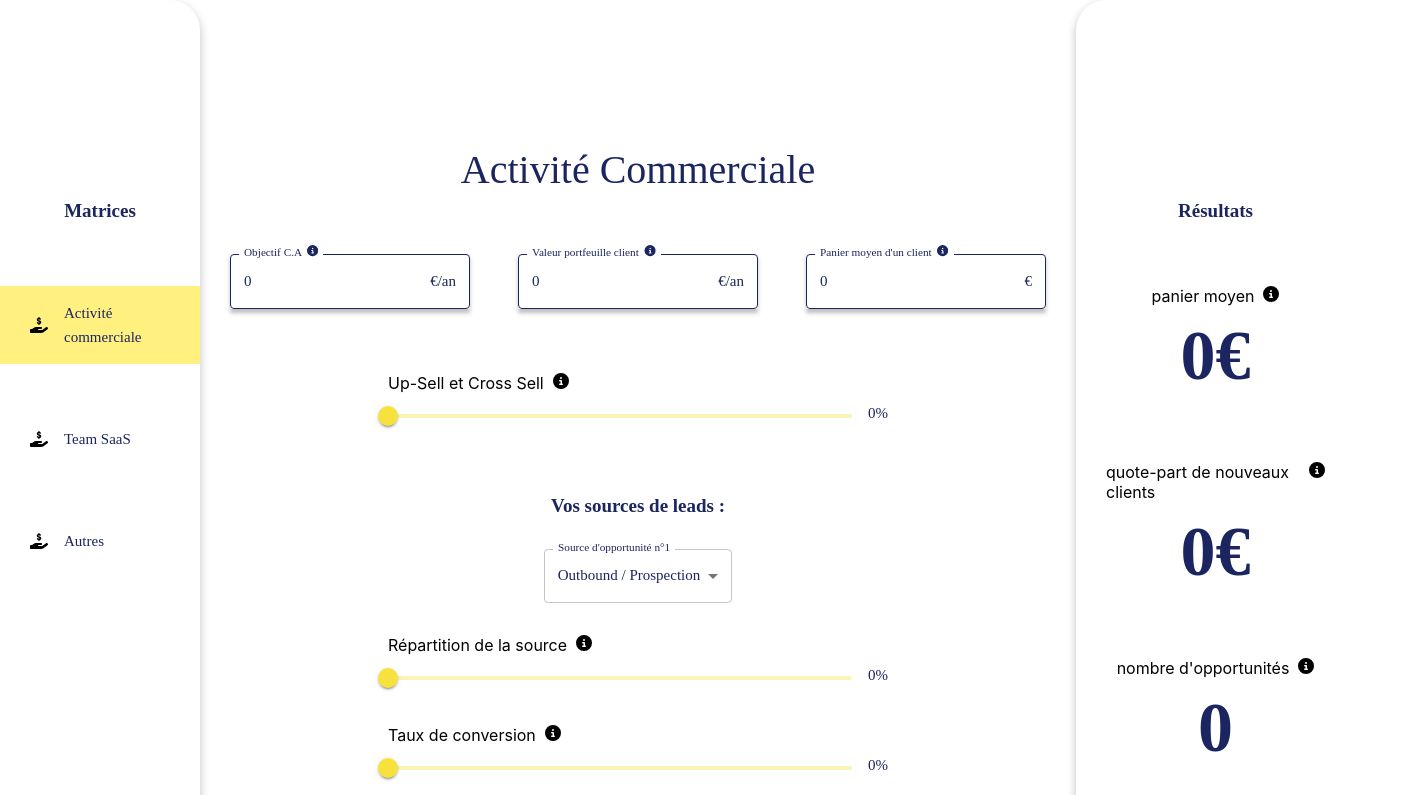
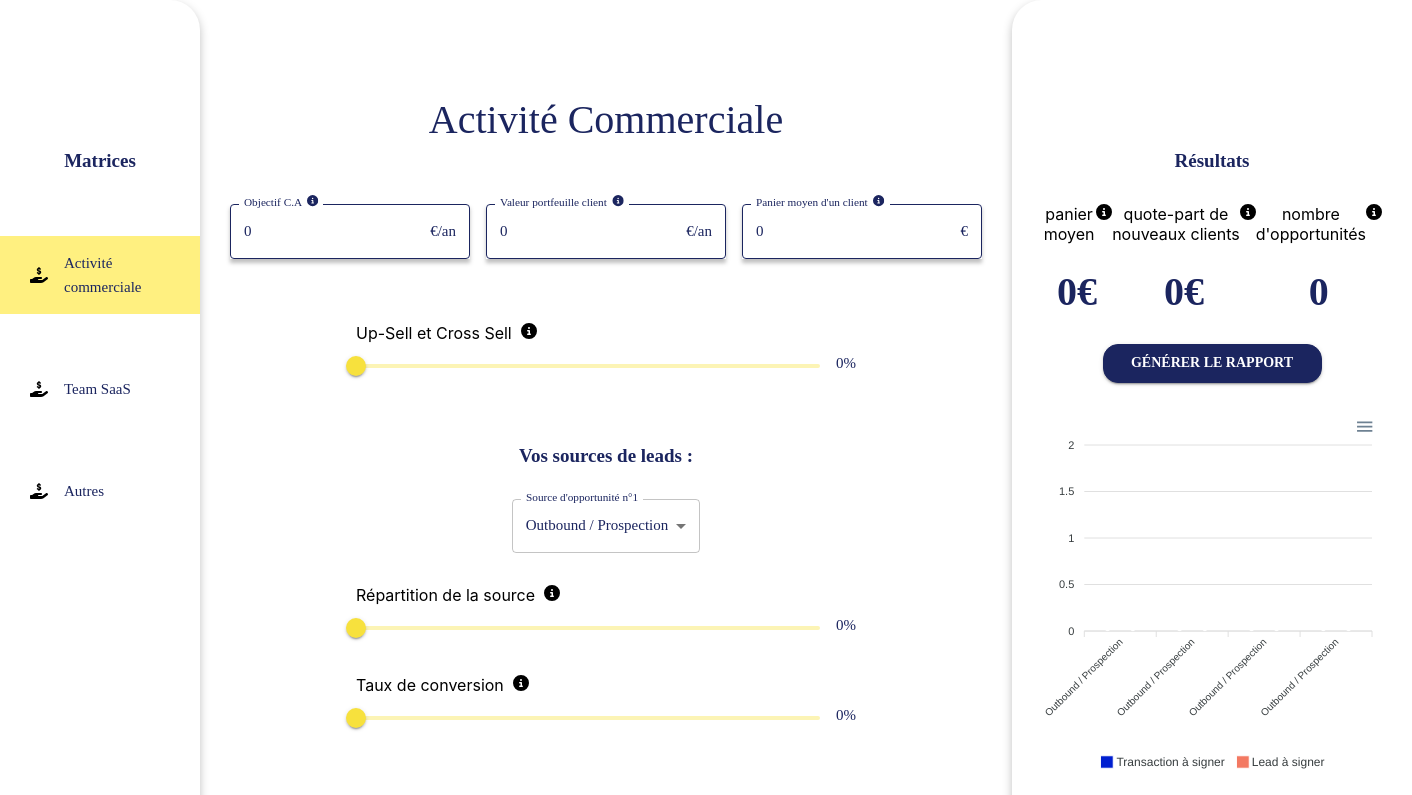
Before and after one commit to cleYuzuCorp/Matrice-Sales, a React (Create React App) app: page / in a window 1280 px wide. Shown: the top 795 px of the page, 1412 px wide, since content can reach past the window. Built offline with nearby package versions, Linux system fonts and the light colour scheme.

Commit message:
pop-in and graph

```diff
--- a/package.json
+++ b/package.json
@@ -17,7 +17,9 @@
     "@types/node": "^16.18.62",
     "@types/react": "^18.2.37",
     "@types/react-dom": "^18.2.15",
+    "apexcharts": "^3.44.2",
     "react": "^18.2.0",
+    "react-apexcharts": "^1.4.1",
     "react-dom": "^18.2.0",
     "react-router-dom": "^6.19.0",
     "react-scripts": "5.0.1",
--- /dev/null
+++ b/src/components/atoms/a-check.tsx
@@ -0,0 +1,37 @@
+import { Checkbox, FormControl, FormControlLabel, Stack } from "@mui/material"
+import { useState } from "react"
+import theme from "../../theme"
+
+const ACheck = (props: { label: string, error?: string }) => {
+
+    const { label, error } = props
+
+    const [checked, setChecked] = useState(false)
+
+    const handleCheckChange = (event: React.ChangeEvent<HTMLInputElement>) => {
+        setChecked(event.target.checked)
+    }
+    return (
+        <Stack>
+            <FormControlLabel
+                label={label + '*'}
+                control={
+                    <Checkbox
+                        value={checked}
+                        onChange={handleCheckChange}
+                        sx={{
+                            color: error && checked === false ? theme.palette.error.main : "inherit"
+                        }}
+                    />
+                }
+                sx={{
+                    '& .MuiFormControlLabel-label': {
+                        color: error && checked === false ? theme.palette.error.main : "inherit"
+                    }
+                }}
+            />
+        </Stack>
+    )
+}
+
+export default ACheck
--- a/src/components/molecules/m-input-text.tsx
+++ b/src/components/molecules/m-input-text.tsx
@@ -1,9 +1,9 @@
 import { Stack, TextField } from "@mui/material"
 import ALabel from "../atoms/a-label"
 
-const MInputText= (props: { type: string, label: string, value?: string, onChange?: (value: string) => void }) => {
+const MInputText= (props: { type: string, label: string, error?: string, value?: string, onChange?: (value: string) => void }) => {
 
-    const { type, label, value, onChange } = props
+    const { type, label, error, value, onChange } = props
 
     const handleChange = (event: React.ChangeEvent<HTMLInputElement>) => {
         const newValue = event.target.value
@@ -14,14 +14,14 @@ const MInputText= (props: { type: string, label: string, value?: string, onChang
         <Stack>
             <TextField
                 type={type === 'email' ? 'email' : 'text'}
+                required={true}
                 value={value}
                 onChange={handleChange}
-                InputLabelProps={{
-                    shrink: true
-                }}
-                label={<ALabel label={label} />}
+                label={label}
+                error={error && value === '' ? true : false}
+                helperText={error && value === '' ? error : null}
                 sx={{
-                    boxShadow: '0px 4px 4px 0px rgba(0, 0, 0, 0.25)'
+                    boxShadow: error && value === '' ? 'none' : '0px 4px 4px 0px rgba(0, 0, 0, 0.25)'
                 }}
             />
         </Stack>
--- a/src/components/molecules/m-kpi.tsx
+++ b/src/components/molecules/m-kpi.tsx
@@ -9,7 +9,7 @@ const MKpi = (props: { label: string, description: string, data: number, devise?
     return (
         <Stack spacing={1} alignItems="center">
             <ALabel label={label} description={description} />
-            <Typography variant="h2" sx={{ color: theme.palette.text.primary }}>
+            <Typography variant="h3" sx={{ fontWeight: 700 }}>
                 {data}{devise}
             </Typography>
         </Stack>
--- a/src/components/organisms/o-form-buisness-activity.tsx
+++ b/src/components/organisms/o-form-buisness-activity.tsx
@@ -1,5 +1,5 @@
 import { FormControl, InputLabel, MenuItem, Select, SelectChangeEvent, Slide, Stack, Step, StepLabel, Stepper, Typography, useMediaQuery, useTheme } from "@mui/material"
-import MInput from "../molecules/m-input-number"
+import MInputNumber from "../molecules/m-input-number"
 import MSlider from "../molecules/m-slider"
 import { FC, useEffect, useRef, useState } from "react"
 import AButton from "../atoms/a-button"
@@ -154,8 +154,8 @@ const OFormBuisnessActivity: FC<OFormBusinessActivityProps> = ({ onDataSubmit })
                 Activité Commerciale
             </Typography>
 
-            <Stack spacing={6} direction={{ xs: 'column', md: 'row' }}>
-                {inputs.map((input) => <MInput
+            <Stack spacing={2} direction={{ xs: 'column', md: 'row' }}>
+                {inputs.map((input) => <MInputNumber
                     label={input.label}
                     devise={input.devise}
                     description={input.description}
--- a/src/components/organisms/o-results.tsx
+++ b/src/components/organisms/o-results.tsx
@@ -1,9 +1,11 @@
-import { Modal, Stack, Typography } from "@mui/material"
+import { FormControl, InputLabel, MenuItem, Modal, Select, SelectChangeEvent, Stack, Typography } from "@mui/material"
 import MKpi from "../molecules/m-kpi"
 import { useEffect, useState } from "react"
 import AButton from "../atoms/a-button"
 import MInputText from "../molecules/m-input-text"
 import theme from "../../theme"
+import ACheck from "../atoms/a-check"
+import Chart from "react-apexcharts"
 
 const OResults = (props: { data: any }) => {
 
@@ -12,22 +14,63 @@ const OResults = (props: { data: any }) => {
     const [averrageBasket, setAverrageBasket] = useState<number>(0)
     const [share, setShare] = useState<number>(0)
     const [opportunities, setOpportunities] = useState<number>(0)
+    const [stepValues, setStepValues] = useState<Array<{ label: string, valueDeal: number, valueLead: number }>>()
+    const [stepLabel, setStepLabel] = useState<Array<string>>([])
+    const [stepDealValues, setStepDealValues] = useState<Array<number>>([])
+    const [stepLeadValues, setStepLeadValues] = useState<Array<number>>([])
 
     const [openModal, setOpenModal] = useState<boolean>(false)
     const [firstName, setFirstName] = useState<string>('')
     const [lastName, setLastName] = useState<string>('')
     const [phone, setPhone] = useState<string>('')
     const [email, setEmail] = useState<string>('')
+    const [role, setRole] = useState<string>('commercial')
+
+    const [errors, setErrors] = useState<string>('')
 
     useEffect(() => {
         if (data) {
-            setAverrageBasket(Math.ceil(data.averrageBasket + (data.averrageBasket * (data.sell / 100))))
-            setShare(Math.ceil(data.goal - data.wallet))
+            setAverrageBasket(Math.round(data.averrageBasket + (data.averrageBasket * (data.sell / 100))))
+            setShare(Math.round(data.goal - data.wallet))
             if (averrageBasket !== 0) {
-                setOpportunities(Math.ceil(share / averrageBasket))
+                setOpportunities(Math.round(share / averrageBasket))
+            }
+
+            const newStepLabel = data.stepValues.map((stepValue: { source: string }) => stepValue.source);
+
+            const newStepDealValues = data.stepValues.map((stepValue: { distribution: number }) => {
+                if (stepValue && stepValue.distribution !== undefined) {
+                    const valueDeal = Math.round(opportunities * (stepValue.distribution / 100));
+                    return valueDeal;
+                }
+                return 0;
+            });
+
+            const newStepLeadValues = data.stepValues.map((stepValue: { distribution: number, conversionRateStep: number }) => {
+                if (stepValue && stepValue.distribution !== undefined && stepValue.conversionRateStep !== undefined) {
+                    const valueLead = Math.round(opportunities * (stepValue.distribution / 100) / (stepValue.conversionRateStep / 100));
+                    return isFinite(valueLead) ? valueLead : 0;
+                }
+                return 0;
+            });
+
+            setStepLabel(newStepLabel)
+            setStepDealValues(newStepDealValues)
+            setStepLeadValues(newStepLeadValues)
+        }
+    }, [data])
+
+    const handleDependingChange = (event: SelectChangeEvent) => {
+        setRole(event.target.value)
+    }
+
+    const handleSubmit = () => {
+        if (firstName && lastName && phone && email && role) {
+            console.log('gagné')
+        } else {
+            setErrors('Le champs est requis')
         }
     }
-    }, [data])
 
     const inputs = [
         {
@@ -56,12 +99,36 @@ const OResults = (props: { data: any }) => {
         }
     ]
 
+    const options = [
+        {
+            label: "Commercial",
+            value: "commercial"
+        },
+        {
+            label: "Directeur des ventes",
+            value: "sales manager"
+        },
+        {
+            label: "Directeur Marketing",
+            value: "marketing manager"
+        },
+        {
+            label: "Dirigeant d'une entreprise",
+            value: "company manager"
+        },
+        {
+            label: "Autres",
+            value: "other"
+        }
+    ]
+
     return (
-        <Stack spacing={8} alignItems="center">
+        <Stack spacing={4}>
             <Typography variant="h4">
                 Résultats
             </Typography>
 
+            <Stack direction="row" justifyContent="space-around">
                 <MKpi
                     label="panier moyen"
                     description="Le panier moyen d'une opportunité chez vous."
@@ -81,33 +148,104 @@ const OResults = (props: { data: any }) => {
                     description={`Il vous faut réaliser un closin de ${opportunities} opportunitées sur les 12 prochains mois pour vous permettre d'atteindre votre objectif.`}
                     data={opportunities}
                 />
+            </Stack>
 
+            <Stack alignItems="center">
                 <AButton variant="contained" onClick={() => setOpenModal(true)}>
                     Générer le rapport
                 </AButton>
+            </Stack>
 
-            <Modal open={openModal} onClose={() => setOpenModal(false)}>
-                <Stack spacing={6} alignItems="center" justifyContent="center" maxWidth="720px" width="100%" sx={{ background: theme.palette.background.default }}>
+            <Chart
+                type="bar"
+                width="100%"
+                height="360px"
+                series={[
+                    {
+                        name: 'Transaction à signer',
+                        data: stepDealValues
+                    },
+                    {
+                        name: 'Lead à signer',
+                        data: stepLeadValues
+                    }
+                ]}
+                options={{
+                    xaxis: {
+                        categories: stepLabel,
+                        labels: {
+                            style: {
+                                fontSize: '10px'
+                            }
+                        }
+                    },
+                    colors: [theme.palette.text.secondary, theme.palette.info.main]
+                }}
+            />
+
+            <Modal
+                open={openModal}
+                onClose={() => setOpenModal(false)}
+                sx={{
+                    display: 'flex',
+                    alignItems: 'center',
+                    justifyContent: 'center',
+                }}
+            >
+                <Stack
+                    spacing={4}
+                    alignItems="center"
+                    padding="50px"
+                    borderRadius="30px"
+                    sx={{
+                        background: theme.palette.background.default
+                    }}
+                >
+                    <Stack spacing={2}>
                         <Typography variant="h4">
                             Vos coordonnées
                         </Typography>
 
                         <Typography variant="body2">
                             Une fois le formulaire rempli, vous pourrez: <br />
-                        <br />
                             · Voir les graphiques en fonction de vos paramètres <br />
                             · Les modifier en temps réel pour ajuster les valeurs <br />
                             · Enregistrer vos résultats en PDF
                         </Typography>
+                    </Stack>
 
-                    <Stack spacing={6}>
+                    <Stack spacing={errors ? 2 : 4}>
                         {inputs.map((input) => <MInputText
                             type={input.type}
                             label={input.label}
                             value={input.value}
                             onChange={input.onChange}
+                            error={errors}
                         />)}
+
+                        <FormControl>
+                            <InputLabel>Fonction*</InputLabel>
+                            <Select
+                                label="Fonction"
+                                value={role}
+                                onChange={handleDependingChange}
+                                sx={{
+                                    boxShadow: '0px 4px 4px 0px rgba(0, 0, 0, 0.25)'
+                                }}
+                            >
+                                {options.map((option) => <MenuItem value={option.value}>{option.label}</MenuItem>)}
+                            </Select>
+                        </FormControl>
                     </Stack>
+
+                    <Stack spacing={2}>
+                        <ACheck label="J'accepte que YuzuCorp enregistre mes données" error={errors} />
+                        <ACheck label="J'accepte de recevoir des propositions marketing de YuzuCorp" error={errors} />
+                    </Stack>
+
+                    <AButton variant="contained" onClick={handleSubmit}>
+                        Valider
+                    </AButton>
                 </Stack>
             </Modal>
         </Stack>
--- a/src/components/templates/t-header.tsx
+++ b/src/components/templates/t-header.tsx
@@ -23,12 +23,12 @@ const THeader = (props: { matrices: Matrices[] }) => {
             width="100%"
             overflow="hidden"
             flex='1 1 100%'
+            borderRadius={{ xs: '0px 0px 0px 0px', md: '0px 30px 0px 0px' }}
             sx={{
-                borderRadius: { xs: '0px 0px 0px 0px', md: '0px 30px 0px 0px' },
                 boxShadow: '0px 4px 10px 0px rgba(0, 0, 0, 0.25)'
             }}
         >
-            <Stack spacing={8} alignItems="center" height="100%" minHeight="100vh" paddingTop="200px" paddingBottom="150px">
+            <Stack spacing={8} alignItems="center" height="100%" minHeight="100vh" paddingTop="150px" paddingBottom="150px">
                 <Typography variant="h4">
                     Matrices
                 </Typography>
--- a/src/pages/index.tsx
+++ b/src/pages/index.tsx
@@ -52,12 +52,12 @@ const Home = () => {
             {isDesktop ? <Stack direction="row" justifyContent="space-between">
                 <THeader matrices={matrices} />
 
-                <Stack spacing={8} alignItems="center" padding="150px 30px 150px 30px">
+                <Stack spacing={8} alignItems="center" padding="100px 30px 150px 30px">
                     <OFormBuisnessActivity onDataSubmit={handleFormSubmit} />
                 </Stack>
 
-                <Stack sx={{ borderRadius: '30px 0px 0px 0px', boxShadow: '0px 4px 10px 0px rgba(0, 0, 0, 0.25)' }}>
-                    <Stack spacing={8} alignItems="center" padding="200px 30px 150px 30px">
+                <Stack minWidth="400px" maxWidth="800px" width="100%" borderRadius="30px 0px 0px 0px" sx={{ boxShadow: '0px 4px 10px 0px rgba(0, 0, 0, 0.25)' }}>
+                    <Stack spacing={8} textAlign="center" padding="150px 30px 150px 30px">
                         <OResults data={formData} />
                     </Stack>
                 </Stack>
```
Also changed, not shown: 1 other file (tests, documents, lock files or other folders). Lines whose indentation alone changed are shown as unchanged.
